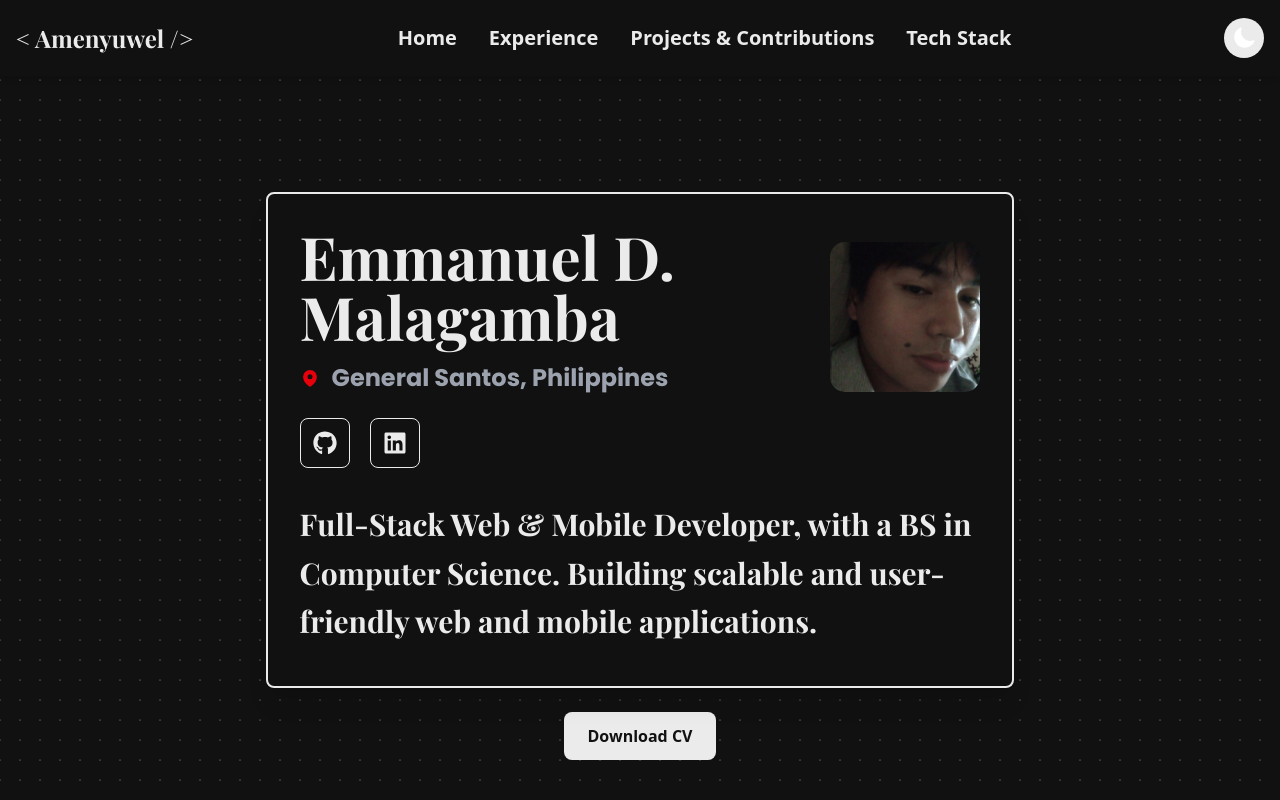
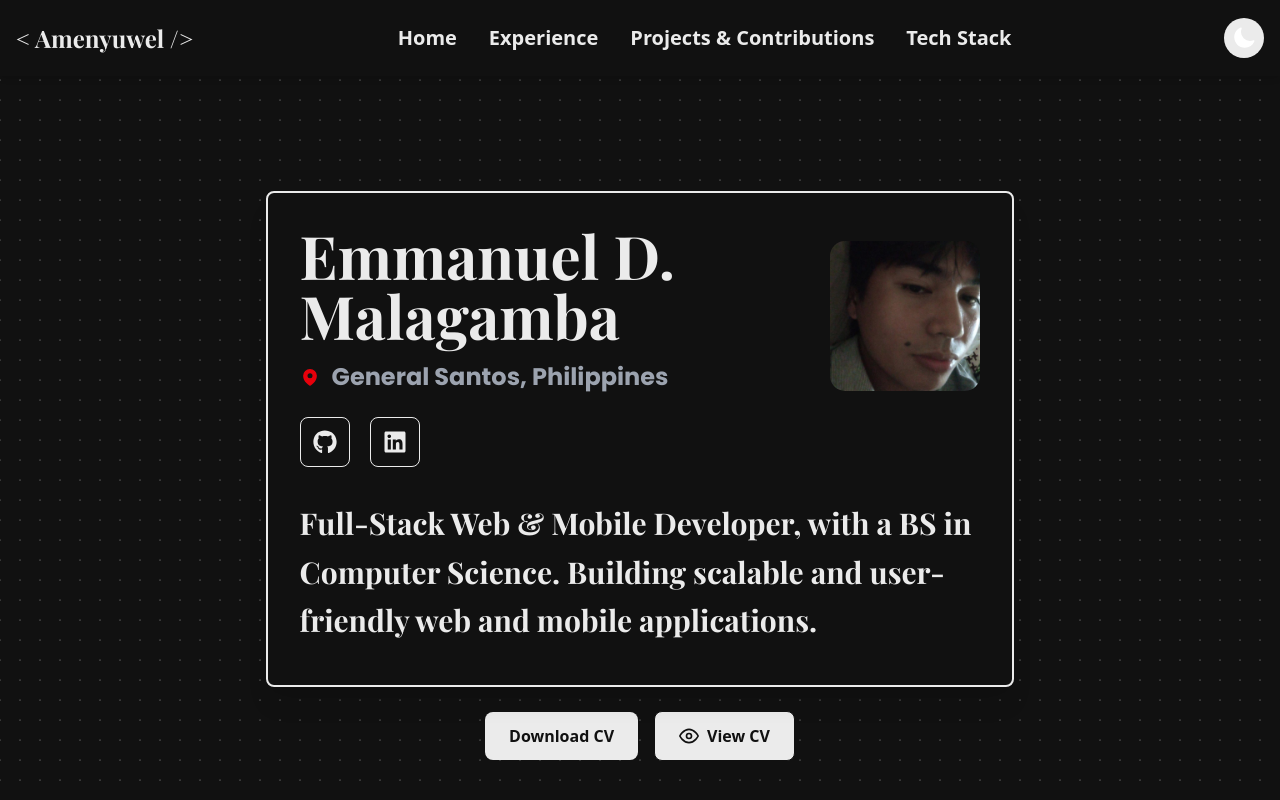
Before and after one commit to Amenyuwel/Portfolio, a Next.js app: page / in a window 1280 px wide. Shown: the top 800 px of the page. Built offline with nearby package versions, Linux system fonts and the light colour scheme.

Commit message:
Added my CV in the public/resume.

```diff
--- a/app/pages/landing/page.jsx
+++ b/app/pages/landing/page.jsx
@@ -4,6 +4,7 @@ import { MapPinIcon } from "@heroicons/react/24/solid";
 import HeroPattern from "@/components/HeroPattern";
 import React, { useState, useEffect } from "react";
 import TiltedCard from "@/ReactBits/TiltedCard/TiltedCard";
+import { FiEye } from "react-icons/fi";
 
 const LandingPage = () => {
   const [isDarkMode, setIsDarkMode] = useState(false);
@@ -32,7 +33,7 @@ const LandingPage = () => {
   }, []);
 
   return (
-    <main className="relative flex h-screen w-full flex-col items-center ">
+    <main className="relative flex h-screen w-full flex-col items-center">
       <HeroPattern
         dotColor={isDarkMode ? "#ebebeb" : "#111111"}
         dotSize={0.5}
@@ -40,28 +41,28 @@ const LandingPage = () => {
       />
 
       <section className="flex h-screen w-full flex-col items-center justify-center px-4">
-        <article className="flex h-auto w-full flex-col rounded-lg border-2 border-[var(--opposite)] bg-[var(--background)] p-4 text-xl font-bold shadow-xl backdrop-blur-sm md:p-6 lg:p-8 lg:w-[60%]">
+        <article className="flex h-auto w-full flex-col rounded-lg border-2 border-[var(--opposite)] bg-[var(--background)] p-4 text-xl font-bold shadow-xl backdrop-blur-sm md:p-6 lg:w-[60%] lg:p-8">
           {/* Name and Links */}
           <header className="mb-6 flex w-full flex-col items-center justify-between gap-4 md:mb-8 md:flex-row md:gap-6">
-            <div className="flex flex-col space-y-3 md:space-y-4 items-center sm:items-start">
+            <div className="flex flex-col items-center space-y-3 sm:items-start md:space-y-4">
               <h1 className="font-heading text-center text-3xl text-[var(--text-main)] md:text-left md:text-4xl lg:text-6xl">
                 Emmanuel D. Malagamba
               </h1>
 
               {/* Location */}
-              <section className="mb-4 w-full md:mb-6 sm:text-center xsm:text-center md:text-left">
-                <p className="font-body flex items-center text-lg text-[var(--text-main)] md:text-xl lg:text-2xl justify-center sm:justify-center xsm:justify-center md:justify-start">
+              <section className="xsm:text-center mb-4 w-full sm:text-center md:mb-6 md:text-left">
+                <p className="font-body xsm:justify-center flex items-center justify-center text-lg text-[var(--text-main)] sm:justify-center md:justify-start md:text-xl lg:text-2xl">
                   <MapPinIcon
                     className="mr-3 h-5 w-5 text-red-600"
                     aria-hidden="true"
                   />
-                  <span className="font-semibold text-[var(--text-secondary)] sm:">
+                  <span className="sm: font-semibold text-[var(--text-secondary)]">
                     General Santos, Philippines
                   </span>
                 </p>
               </section>
 
-              <div className="flex-shrink-0 sm:hidden mb-4">
+              <div className="mb-4 flex-shrink-0 sm:hidden">
                 <TiltedCard />
               </div>
 
@@ -90,7 +91,7 @@ const LandingPage = () => {
               </nav>
             </div>
 
-            <div className="flex-shrink-0 lg:mb-15 hidden sm:block">
+            <div className="hidden flex-shrink-0 sm:block lg:mb-15">
               <TiltedCard />
             </div>
           </header>
@@ -107,12 +108,22 @@ const LandingPage = () => {
         <section className="mt-4 flex w-full flex-row items-center justify-center gap-3 md:mt-6 md:gap-4">
           {/* RESUME */}
           <a
-            href="/resume.pdf"
-            download="Emmanuel_Malagamba_Resume.pdf"
+            href="/Resume/Emmanuel_Malagamba_Resume.pdf"
+            download="MyResume.pdf"
             className="rounded-lg bg-[var(--opposite)] px-4 py-2 font-semibold text-[var(--background)] transition-all hover:scale-105 hover:opacity-90 md:px-6 md:py-3"
             aria-label="Download CV"
           >
             Download CV
+          </a>
+          <a
+            href="/Resume/Emmanuel_Malagamba_Resume.pdf"
+            target="_blank"
+            rel="noopener noreferrer"
+            className="flex items-center gap-2 rounded-lg border bg-[var(--opposite)] px-4 py-2 font-semibold text-[var(--background)] transition-all hover:scale-105 hover:bg-[var(--opposite)] hover:text-[var(--background)] md:px-6 md:py-3"
+            aria-label="View CV"
+          >
+            <FiEye className="h-5 w-5 text-[var(--background)]" />
+            View CV
           </a>
         </section>
       </section>
```
Also changed, not shown: 1 other file (tests, documents, lock files or other folders).
